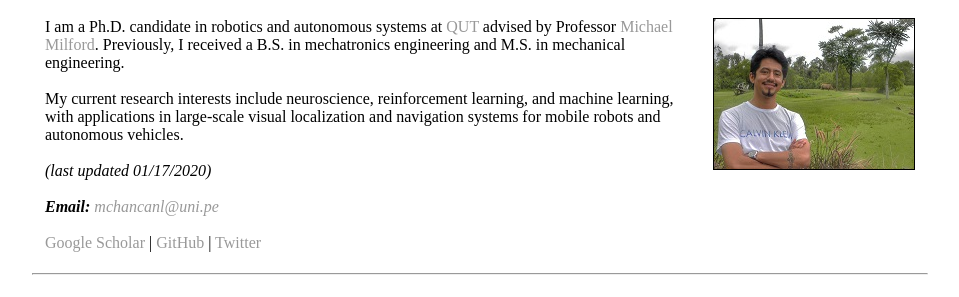
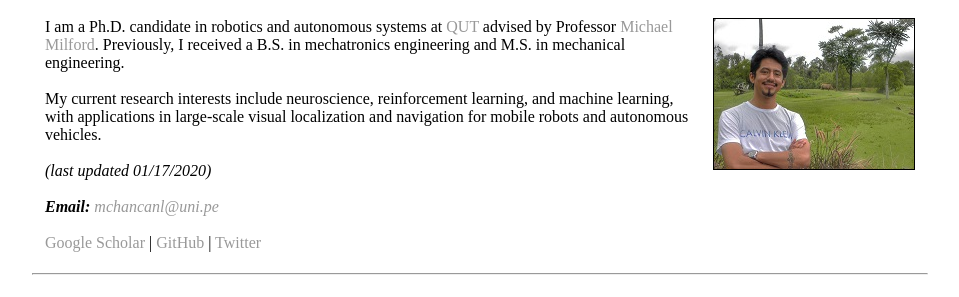
Before and after one commit to mchancan/mchancan.github.io, a Jekyll site: the page built from index.html, in a window 1280 px wide. Shown: the part 145-442 px from the top of the page, without its empty margins (160-1119 px from the left). Built offline with Jekyll 4.4.1, drawn with Linux system fonts in a browser that asks for light colours; comment, search, counter and statistics services are not loaded.

Commit message:
Update index.html

```diff
--- a/index.html
+++ b/index.html
@@ -9,7 +9,7 @@ title: Marvin Chancán
 		<td>
 			I am a Ph.D. candidate in robotics and autonomous systems at <a href="https://qut.edu.au">QUT</a> advised by Professor <a href="https://scholar.google.com/citations?user=TDSmCKgAAAAJ">Michael Milford</a>.
 			Previously, I received a B.S. in mechatronics engineering and M.S. in mechanical engineering. <br> <br>
-			My current research interests include neuroscience, reinforcement learning, and machine learning, with applications in large-scale visual localization and navigation systems for mobile robots and autonomous vehicles. <br> <br>
+			My current research interests include neuroscience, reinforcement learning, and machine learning, with applications in large-scale visual localization and navigation for mobile robots and autonomous vehicles. <br> <br>
 			<em>(last updated 01/17/2020)</em> <br> <br>
 			<em><b>Email:</b> <a href="mailto:mchancanl@uni.pe">mchancanl@uni.pe</em></a> <br> <br>
 			<a href="https://scholar.google.com/citations?user=iK7xhJ4AAAAJ&hl=en">Google Scholar</a> |
```
